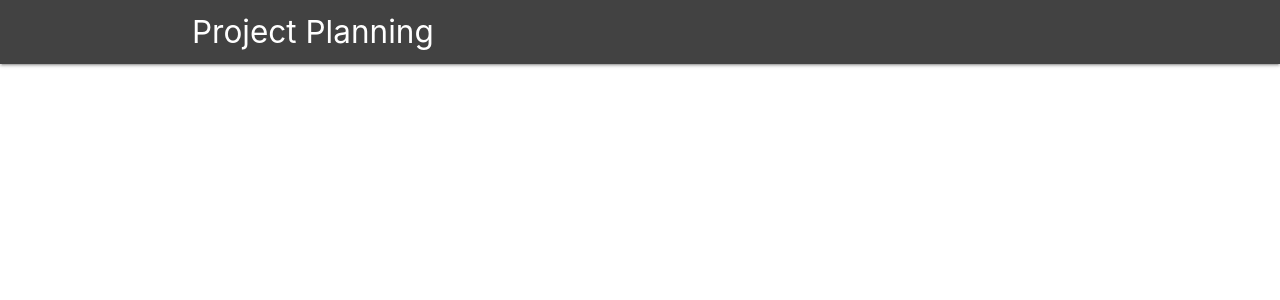
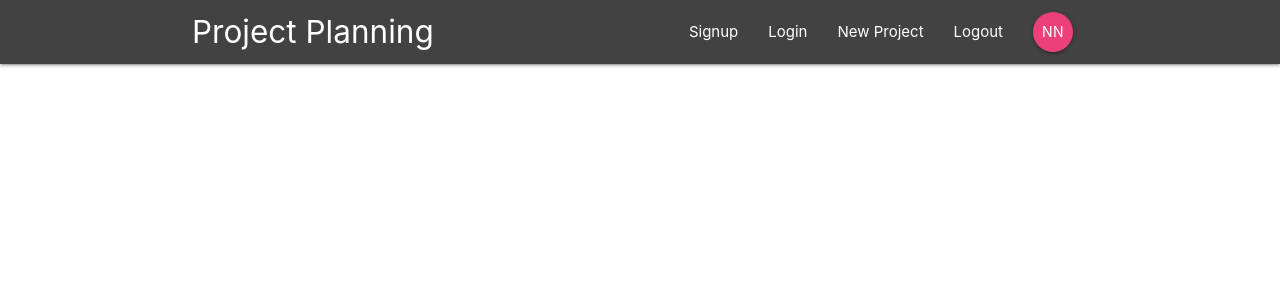
Before and after one commit to J-DK/react-redux-firebase, a React (Create React App) app: page / in a window 1280 px wide. Shown: the top 300 px of the page. Built offline with nearby package versions, Linux system fonts and the light colour scheme.

Commit message:
feat(navbar): enhanced the navbar by adding signed in and signed out components

```diff
--- a/src/components/layout/Navbar.js
+++ b/src/components/layout/Navbar.js
@@ -1,5 +1,7 @@
 import React from 'react';
 import {Link} from "react-router-dom";
+import SignedInLinks from "./SignedInLInks";
+import SignedOutLinks from "./SignedOutLinks";
 
 
 const Navbar = () => {
@@ -9,6 +11,8 @@
                 <Link to='/' className="brand-logo">
                     Project Planning
                 </Link>
+                <SignedInLinks />
+                <SignedOutLinks />
             </div>
 
         </nav>
--- /dev/null
+++ b/src/components/layout/SignedInLInks.js
@@ -0,0 +1,15 @@
+import React from 'react';
+import {NavLink} from "react-router-dom";
+
+
+const SignedInLinks = () => {
+    return (
+        <ul className="right">
+            <li><NavLink to="/">New Project</NavLink></li>
+            <li><NavLink to="/">Logout</NavLink></li>
+            <li><NavLink to="/" className="btn btn-floating pink lighten-1">NN</NavLink></li>
+        </ul>
+    );
+};
+
+export default SignedInLinks;
--- /dev/null
+++ b/src/components/layout/SignedOutLinks.js
@@ -0,0 +1,14 @@
+import React from 'react';
+import {NavLink} from "react-router-dom";
+
+
+const SignedOutLinks = () => {
+    return (
+        <ul className="right">
+            <li><NavLink to="/">Signup</NavLink></li>
+            <li><NavLink to="/">Login</NavLink></li>
+        </ul>
+    );
+};
+
+export default SignedOutLinks;
```
